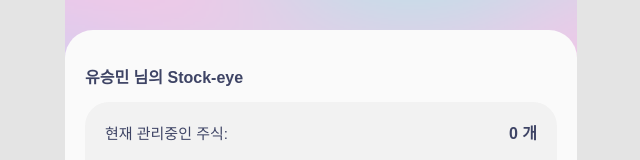
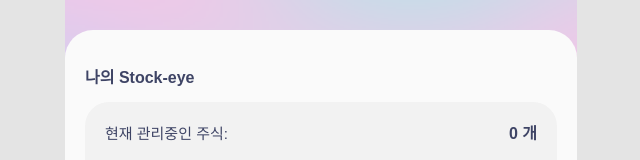
Before and after one commit to seungminRyu/stock-eye, a React (Create React App) app: page / in a window 1280 px wide. Shown: the part 130-290 px from the top of the page, without its empty margins (319-959 px from the left). Built offline with nearby package versions, Linux system fonts and the light colour scheme.

Commit message:
Edit: 대쉬보드 텍스트 변경

```diff
--- a/src/component/DashBoard.js
+++ b/src/component/DashBoard.js
@@ -1,20 +1,16 @@
 import React from "react";
-import styled from 'styled-components';
+import styled from "styled-components";
 
-import icoSearch from '../static/asset/ico_search.svg';
-import icoManage from '../static/asset/ico_manage.svg';
+import icoSearch from "../static/asset/ico_search.svg";
+import icoManage from "../static/asset/ico_manage.svg";
 
 function DashBoard(props) {
-    const {
-        onSearchOpen,
-        onManageOpen,
-        stockList
-    } = props;
+    const { onSearchOpen, onManageOpen, stockList } = props;
     const stockNum = stockList.length;
 
     return (
         <DashBoardBlock>
-            <h2 className="section-title">유승민 님의 Stock-eye</h2>
+            <h2 className="section-title">나의 Stock-eye</h2>
             <div className="dashboard-wrapper">
                 <StockNum>
                     <p>현재 관리중인 주식:</p>
@@ -31,7 +27,7 @@ function DashBoard(props) {
                 </Menu>
             </div>
         </DashBoardBlock>
-    )
+    );
 }
 
 const DashBoardBlock = styled.section`
```
